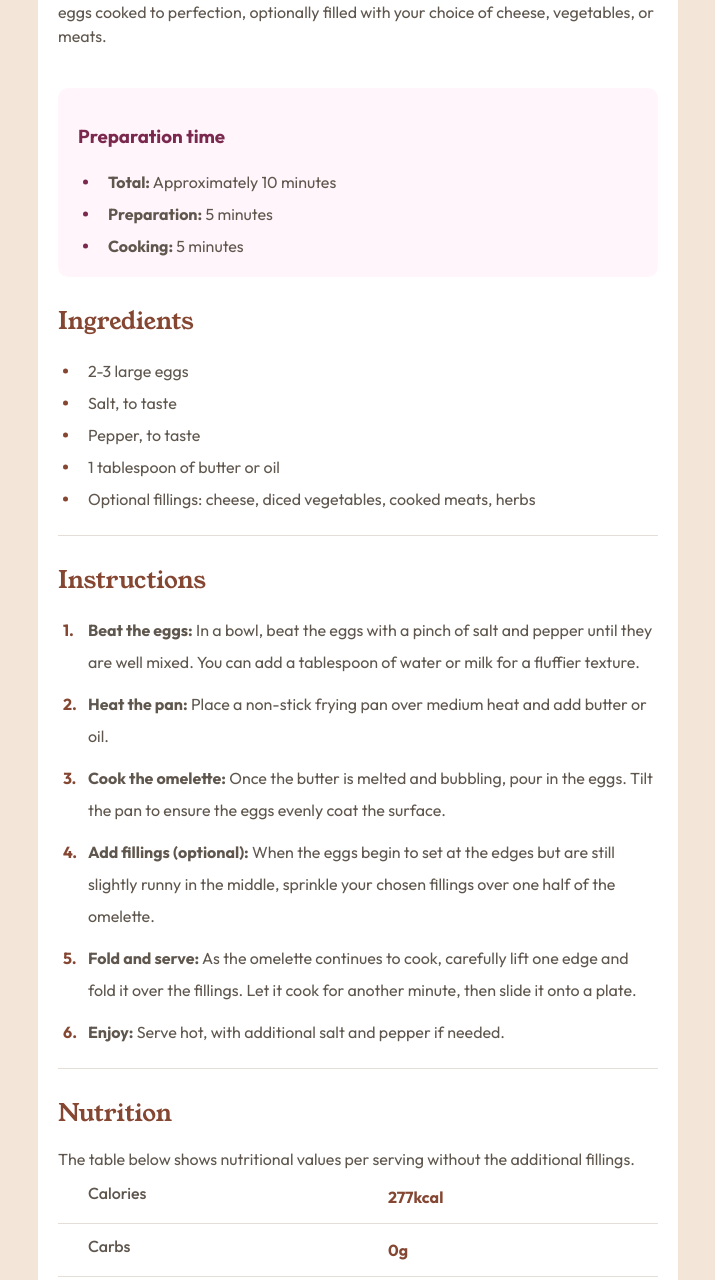
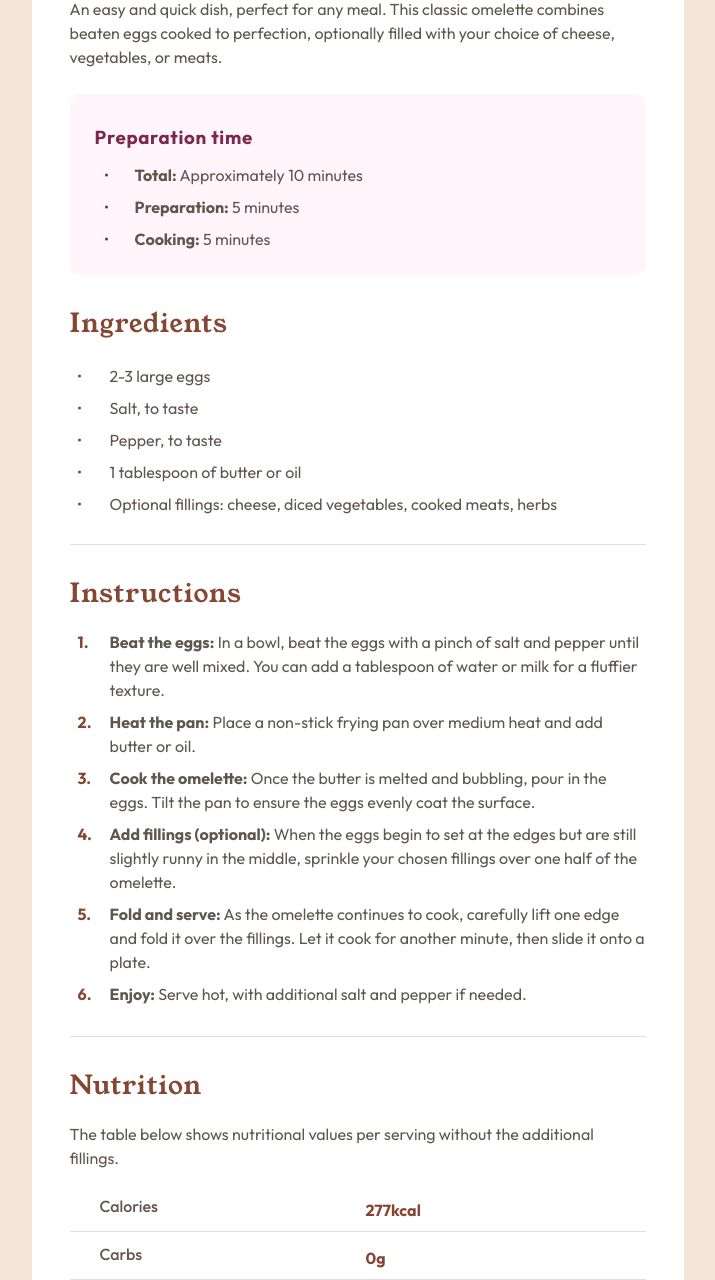
Before and after one commit to marwa-saif/Frontend-Mentor-Challenges, a plain HTML site: page index.html in a window 1280 px wide. Shown: the part 532-1812 px from the top of the page, without its empty margins (282-997 px from the left). Drawn offline with Linux system fonts and the light colour scheme.

Commit message:
Add files via upload

```diff
--- a/assets/css/main-style.css
+++ b/assets/css/main-style.css
@@ -61,31 +61,40 @@ p {
 }
 
 .container {
-    width: 50%;
-    margin: 100px auto;
-    padding: 20px 20px 0 20px;
+    display: flex;
+    flex-direction: column;
+    gap: 24px;
+    width: 51%;
+    margin: 120px auto;
+    padding: 38px 38px 32px 38px;
     background-color: var(--white-color);
     overflow: hidden;
-    border-radius: 20px;
-    -webkit-border-radius: 20px;
-    -moz-border-radius: 20px;
-    -ms-border-radius: 20px;
-    -o-border-radius: 20px;
+    border-radius: 25px;
+    -webkit-border-radius: 25px;
+    -moz-border-radius: 25px;
+    -ms-border-radius: 25px;
+    -o-border-radius: 25px;
 }
 
 .container img {
     width: 100%;
-    border-radius: 20px;
-    -webkit-border-radius: 20px;
-    -moz-border-radius: 20px;
-    -ms-border-radius: 20px;
-    -o-border-radius: 20px;
+    border-radius: 12px;
+    -webkit-border-radius: 12px;
+    -moz-border-radius: 12px;
+    -ms-border-radius: 12px;
+    -o-border-radius: 12px;
+}
+
+.container .box {
+    display: flex;
+    flex-direction: column;
 }
 
 /* Small */
 
 @media (max-width: 768px) {
     .container {
+
         width: 100%;
         margin: 0 auto;
         padding: 0;
@@ -105,24 +114,42 @@ p {
     }
 
     .container .box {
-        padding: 0 20px;
+        padding: 12px 28px 12px 32px;
     }
 }
 
 .container h1 {
     font-family: "Young Serif";
     color: var(--stone-900-color);
-    margin: 20px 0;
+    font-size: 38px;
+    letter-spacing: 1px;
 }
 
 .container .describe {
     font-weight: 400;
-    margin-bottom: 40px;
+    margin-top: 7px;
+    margin-bottom: 25px;
+    color: var(--stone-600-color);
+    font-size: 16px;
+    line-height: 1.5;
+}
+
+@media (max-width: 768px) {
+    .container h1 {
+        font-size: 35px;
+        letter-spacing: 0.5px;
+        line-height: 1.1;
+    }
+
+    .container .describe {
+        margin-top: 22px;
+        margin-bottom: 30px;
+    }
 }
 
 .container .notes {
     background-color: var(--rose-50-color);
-    padding: 20px 20px 15px;
+    padding: 15px 25px 20px;
     border-radius: 10px;
     -webkit-border-radius: 10px;
     -moz-border-radius: 10px;
@@ -132,7 +159,8 @@ p {
 
 .container .notes h3 {
     color: var(--rose-800-color);
-    margin: 10px 0;
+    margin: 10px 0 3px;
+    letter-spacing: 0.7px;
 }
 
 .container .notes ul {
@@ -141,7 +169,7 @@ p {
 
 .container .notes ul li {
     position: relative;
-    padding-left: 30px;
+    padding-left: 40px;
 }
 
 .container .notes ul li::before {
@@ -149,9 +177,9 @@ p {
     position: absolute;
     background-color: var(--rose-800-color);
     display: inline-block;
-    width: 5px;
-    height: 5px;
-    left: 5px;
+    width: 3px;
+    height: 3px;
+    left: 10px;
     top: 50%;
     border-radius: 50%;
     transform: translateY(-50%);
@@ -165,24 +193,44 @@ p {
     -o-border-radius: 50%;
 }
 
-
 .container .notes ul .title {
     font-weight: 700;
 }
 
+@media (max-width: 768px) {
+    .container .notes {
+        padding: 8px 25px 18px 22px;
+    }
+
+    .container .notes h3 {
+        margin: 10px 0 5px;
+    }
+
+    .container .notes ul {
+        list-style: none;
+    }
+
+    .container .notes ul li {
+        line-height: 1.6;
+        margin-bottom: 6px;
+    }
+}
+
 .container .components {
-    margin: 20px 0;
+    margin: 23px 0 0;
 }
 
 .container .components:not(:last-child) {
     border-bottom: 1px solid var(--stone-150-color);
-    padding-bottom: 20px;
+    padding-bottom: 24px;
 }
 
 .container .components h2 {
     font-family: "Young Serif";
     color: var(--brown-800-color);
     font-weight: normal;
+    font-size: 26px;
+    letter-spacing: 1px;
     margin-bottom: 10px;
 }
 
@@ -192,7 +240,7 @@ p {
 
 .container .components .ingredients li {
     position: relative;
-    padding-left: 30px;
+    padding-left: 40px;
 }
 
 .container .components .ingredients li::before {
@@ -200,9 +248,9 @@ p {
     position: absolute;
     background-color: var(--brown-800-color);
     display: inline-block;
-    width: 5px;
-    height: 5px;
-    left: 5px;
+    width: 3px;
+    height: 3px;
+    left: 8px;
     top: 50%;
     border-radius: 50%;
     transform: translateY(-50%);
@@ -216,6 +264,16 @@ p {
     -o-border-radius: 50%;
 }
 
+@media (max-width: 768px) {
+    .container .components {
+        margin: 20px 0 0;
+    }
+    .container .components .ingredients li {
+        line-height: 1.9;
+    }
+
+}
+
 .container .components .instructions {
     list-style: none;
     counter-reset: item;
@@ -225,17 +283,19 @@ p {
     counter-increment: item;
     position: relative;
     font-family: Outfit;
-    padding-left: 30px;
+    padding-left: 40px;
+    line-height: 1.5;
+    padding-bottom: 8px;
 }
 
-.container .components .instructions li:not(:last-child) {
-    padding-bottom: 10px;
+.container .components .instructions li:last-child {
+    padding-bottom: 6px;
 }
 
 .container .components .instructions li::before {
     content: counter(item) ".";
     position: absolute;
-    left: 5px;
+    left: 8px;
     color: var(--brown-800-color);
     font-weight: bold;
 }
@@ -244,34 +304,41 @@ p {
     font-weight: 700;
 }
 
+.container .components .nutrition-p {
+    margin-bottom: 14px;
+}
+
+.container .components .items {
+    display: flex;
+    flex-direction: column;
+}
+
 .container .components .items .item {
     display: flex;
-    justify-items: center;
+    justify-content: center;
+    align-items: flex-start;
     text-align: left;
-    justify-content: left;
-    gap: calc(50% - 100px);
+    padding: 10px 15px 0px 30px;
 }
 
 .container .components .items .item:not(:last-child) {
     border-bottom: 1px solid var(--stone-150-color);
+    padding: 10px 15px 5px 30px;
 }
 
 .container .components .items .item p {
     display: block;
-    margin: 10px 0px 10px 30px;
-    padding: 0;
-    width: 100px;
+    flex: 1;
     font-weight: 600;
 }
 
 .container .components .items .item span {
     display: block;
-    margin: 10px 0;
-    padding: 0;
-    width: 100px;
+    flex: 1;
     color: var(--brown-800-color);
     font-weight: 700;
 }
+
 
 .attribution {
     padding: 20px 0;
--- a/index.html
+++ b/index.html
@@ -22,10 +22,11 @@
 
       <div class="box">
         <h1>Simple Omelette Recipe</h1>
-        <div class="describe">
-          <p>An easy and quick dish, perfect for any meal. This classic omelette combines beaten eggs cooked
-            to perfection, optionally filled with your choice of cheese, vegetables, or meats.</p>
-        </div>
+        <p class="describe">
+          An easy and quick dish, perfect for any meal. This classic omelette combines beaten eggs cooked
+          to perfection, optionally filled with your choice of cheese, vegetables, or meats.
+        </p>
+
         <div class="notes">
           <h3>Preparation time</h3>
           <ul>
@@ -41,6 +42,7 @@
           </ul>
 
         </div>
+
         <div class="components">
           <h2>Ingredients</h2>
           <ul class="ingredients">
@@ -51,6 +53,7 @@
             <li>Optional fillings: cheese, diced vegetables, cooked meats, herbs</li>
           </ul>
         </div>
+
         <div class="components">
           <h2>Instructions</h2>
           <ol class="instructions">
@@ -76,9 +79,10 @@
 
           </ol>
         </div>
+
         <div class="components">
           <h2>Nutrition</h2>
-          <p>The table below shows nutritional values per serving without the additional fillings.</p>
+          <p class="nutrition-p">The table below shows nutritional values per serving without the additional fillings.</p>
           <div class="items">
             <div class="item">
               <p>Calories</p>
@@ -98,6 +102,7 @@
             </div>
           </div>
         </div>
+
       </div>
     </div>
     <div class="attribution">
```
